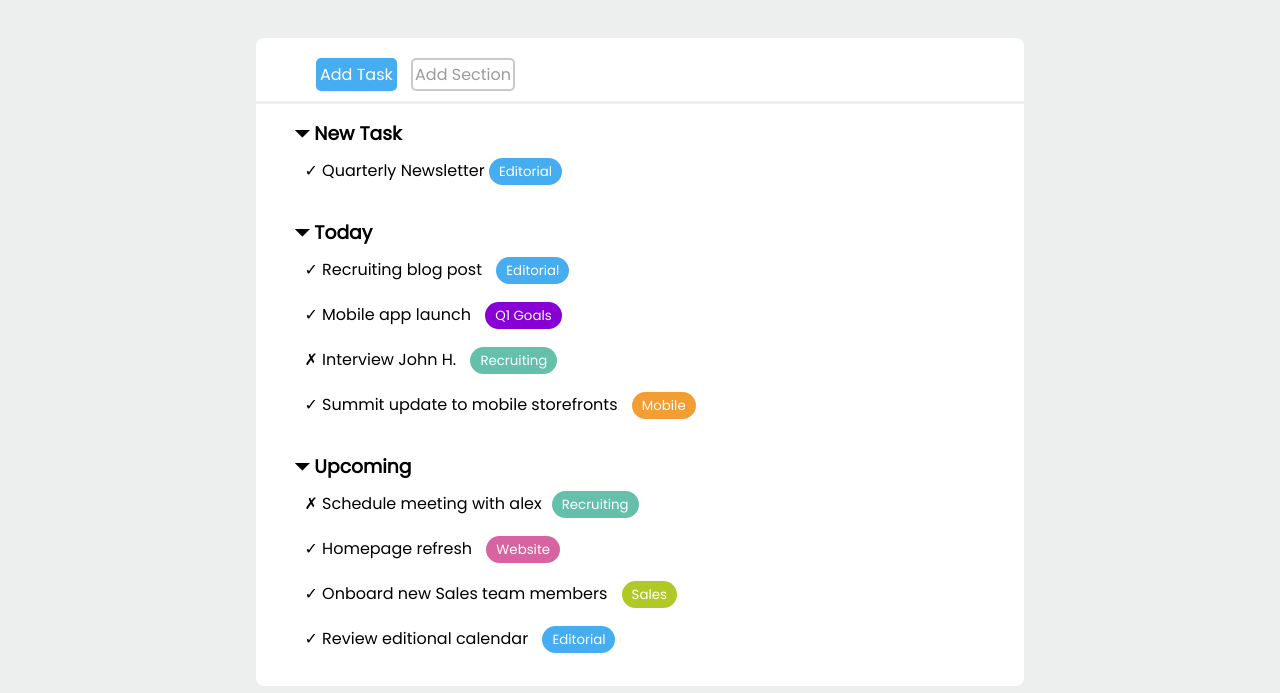
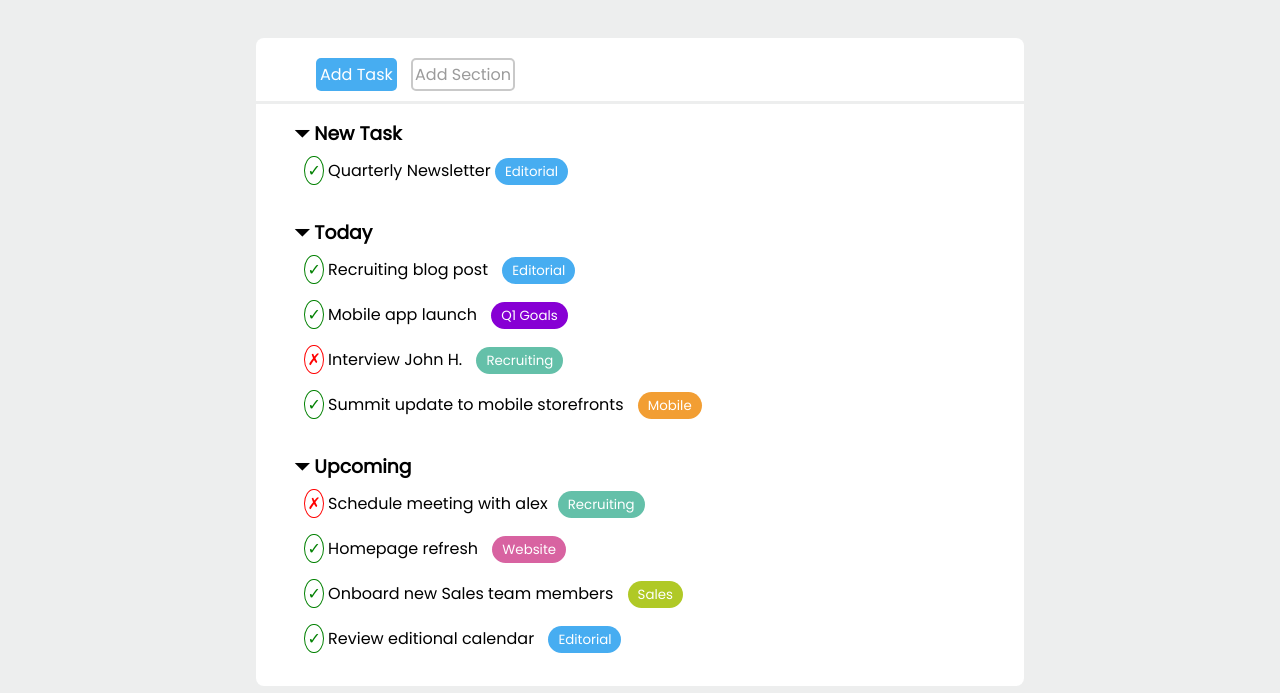
Before and after one commit to GIGIPR3/html-css-toboolist, a plain HTML site: page index.html in a window 1280 px wide. Shown: the part 107-800 px from the top of the page. Drawn offline with Linux system fonts and the light colour scheme.

Commit message:
correzione cerchi

```diff
--- a/style.css
+++ b/style.css
@@ -129,3 +129,18 @@ main{
     border-radius: 15px;
     font-size: smaller;
 }
+
+
+.circle_green{
+    color: green;
+    border: 1px solid green;
+    border-radius: 50%;
+    padding: 2px;
+}
+
+.circle_red{
+    color: red;
+    border: 1px solid red;
+    border-radius: 50%;
+    padding: 2px;
+}
```
Also changed, not shown: index.html (+1 -1 lines).
